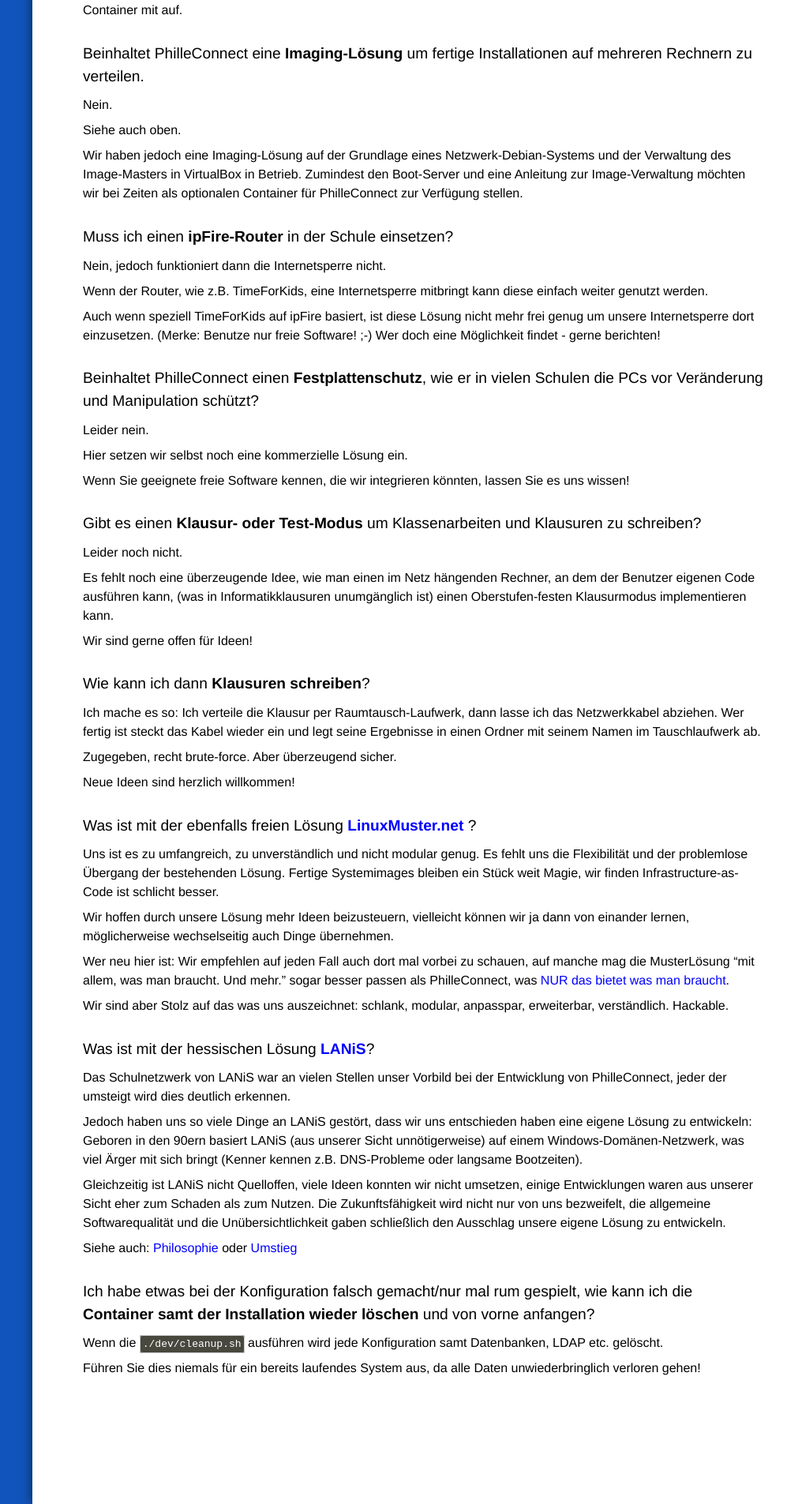
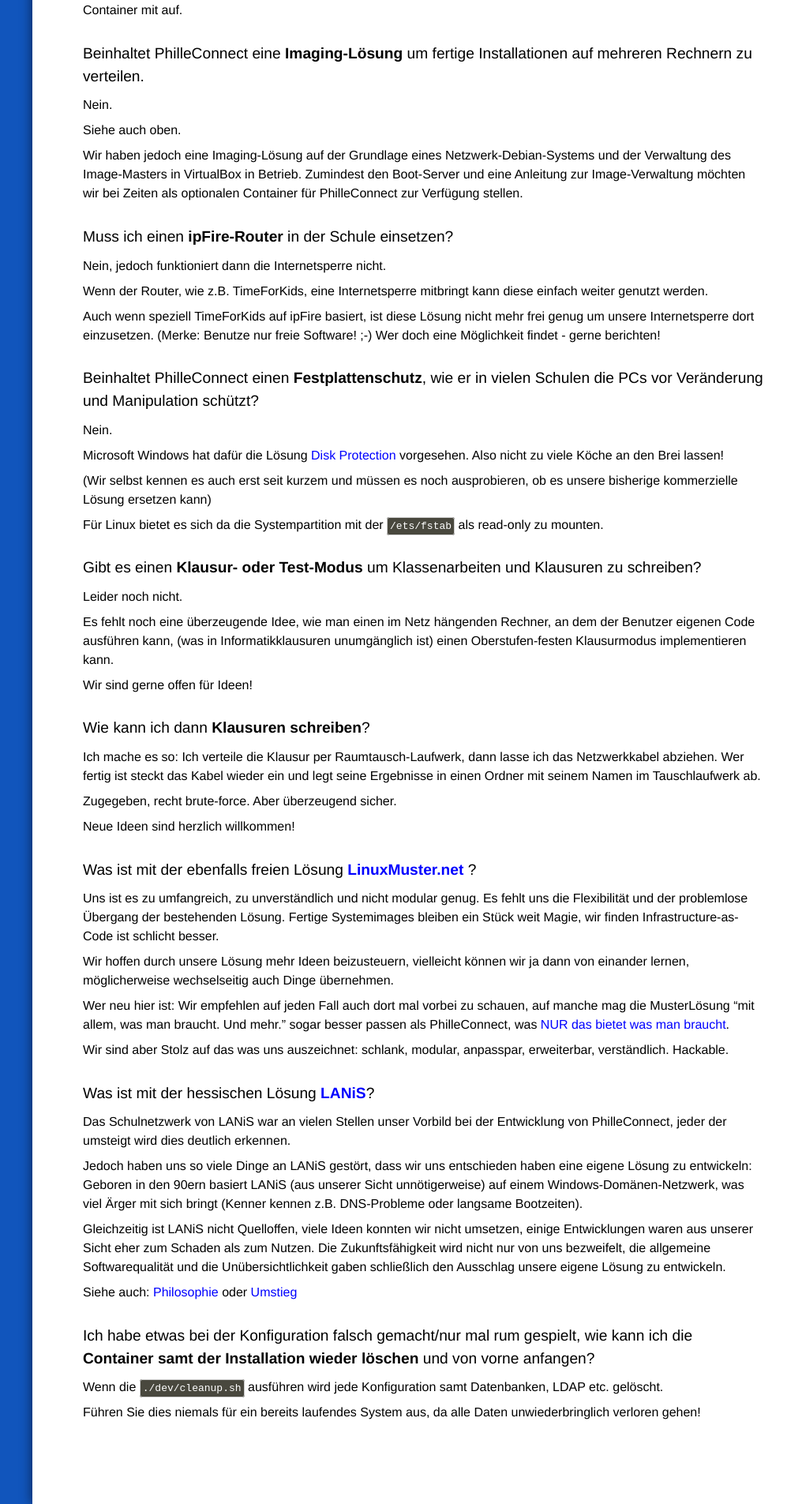
Before and after one commit to philleconnect/philleconnect.github.io, a Jekyll site: the page built from _pages/admins/08_faq.md, in a window 1280 px wide. Shown: the part 781-2686 px from the top of the page at 79% size, without its empty margins (247-1244 px from the left). Built offline with Jekyll 4.4.1, drawn with Linux system fonts in a browser that asks for light colours.

Commit message:
added link to Microsoft Disk Protection

```diff
--- a/_pages/admins/08_faq.md
+++ b/_pages/admins/08_faq.md
@@ -48,11 +48,13 @@
 
 ### Beinhaltet PhilleConnect einen **Festplattenschutz**, wie er in vielen Schulen die PCs vor Veränderung und Manipulation schützt?
 
-Leider nein.
+Nein.
 
-Hier setzen wir selbst noch eine kommerzielle Lösung ein.
+Microsoft Windows hat dafür die Lösung [Disk Protection](https://docs.microsoft.com/en-us/windows-server/remote/multipoint-services/enable-or-disable-disk-protection) vorgesehen. Also nicht zu viele Köche an den Brei lassen!
 
-Wenn Sie geeignete freie Software kennen, die wir integrieren könnten, lassen Sie es uns wissen!
+(Wir selbst kennen es auch erst seit kurzem und müssen es noch ausprobieren, ob es unsere bisherige kommerzielle Lösung ersetzen kann)
+
+Für Linux bietet es sich da die Systempartition mit der `/ets/fstab` als read-only zu mounten.
 
 ### Gibt es einen **Klausur- oder Test-Modus** um Klassenarbeiten und Klausuren zu schreiben?
 
```
